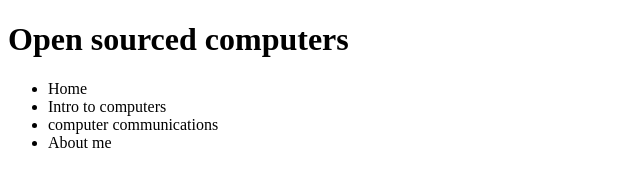
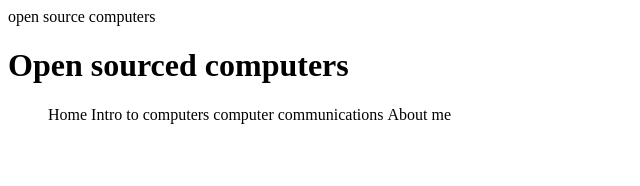
Before and after one commit to TENCAT/TENCAT.github.io, a plain HTML site: page index.html in a window 1280 px wide. Shown: the whole page, without its empty margins (0-640 px from the left). Drawn offline with Linux system fonts and the light colour scheme.

Commit message:
updated with basic style sheet

```diff
--- /dev/null
+++ b/basic_style.css
@@ -0,0 +1,3 @@
+li{
+display: inline-block;
+}
--- a/index.html
+++ b/index.html
@@ -1,6 +1,7 @@
 <!DOCTYPE html>
 <html>
   <head>
+    <link rel='stylesheet' href="basic_style.css"
   <title>open source computers</title>
   </head>
   <body>
```
